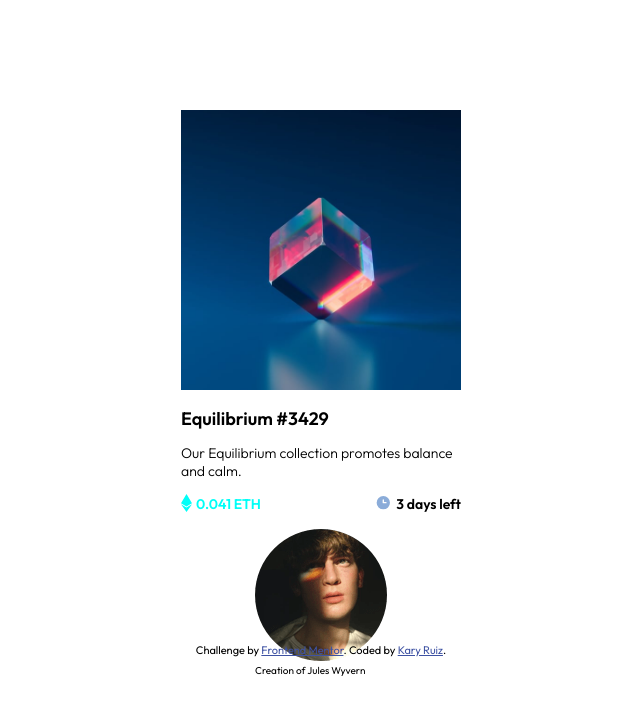
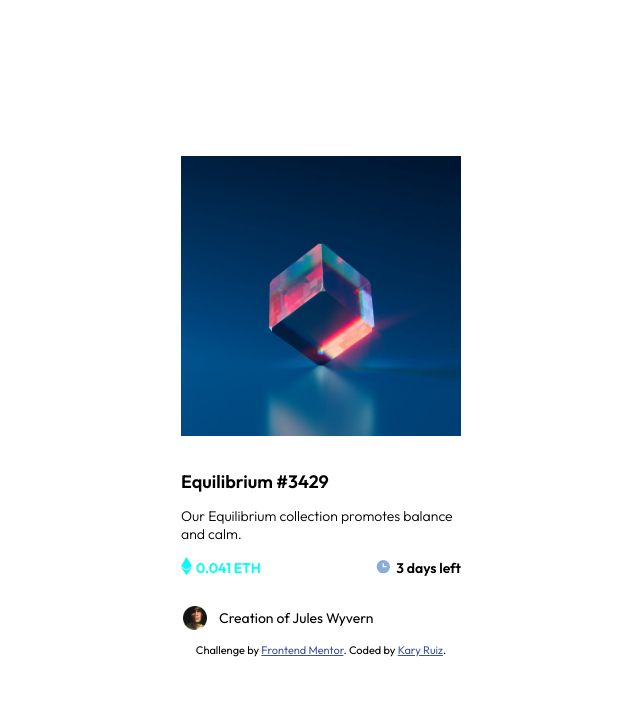
Before and after one commit to Kary01/challenge-nft-preview-card, a plain HTML site: page index.html in a window 1280 px wide. Shown: the whole page, without its empty margins (319-959 px from the left). Drawn offline with Linux system fonts and the light colour scheme.

Commit message:
add card attribution

```diff
--- a/css/style.css
+++ b/css/style.css
@@ -98,3 +98,25 @@ body {
 .card_main--details div .first {
   color: var(--cyan);
 }
+
+.card .card_attribution {
+  display: flex;
+  flex-direction: row;
+  align-items: center;
+  width: 100%;
+  height: auto;
+}
+
+.card .card_attribution .card_attribution--avatar {
+  width: 24px;
+  height: 24px;
+  margin-right: 12px;
+}
+
+.card .card_attribution p {
+  font-size: var(--font-size-paragraph);
+}
+
+.card .card_attribution p span{
+
+}
--- a/index.html
+++ b/index.html
@@ -43,7 +43,7 @@
 
     <div class="card_attribution">
       <img class="card_attribution--avatar" src="images/image-avatar.png" alt="avatar pic">
-      <p> Creation of Jules Wyvern</p>
+      <p> Creation of <span>Jules Wyvern</span></p>
     </div>
   </section>
 
```
